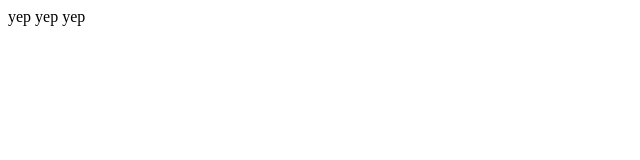
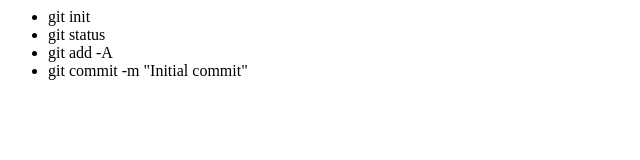
Before and after one commit to Shadley000/hello-world, a plain HTML site: page index.html in a window 1280 px wide. Shown: the whole page, without its empty margins (0-640 px from the left). Drawn offline with Linux system fonts and the light colour scheme.

Commit message:
added git commands

```diff
--- a/index.html
+++ b/index.html
@@ -1 +1,11 @@
-yep yep yep
+
+<html>
+<body>
+<ul>
+<li>git init</li>
+<li>git status</li>
+<li>git add -A</li>
+<li>git commit -m "Initial commit"</li>
+</ul>
+</body>
+</html>
```
